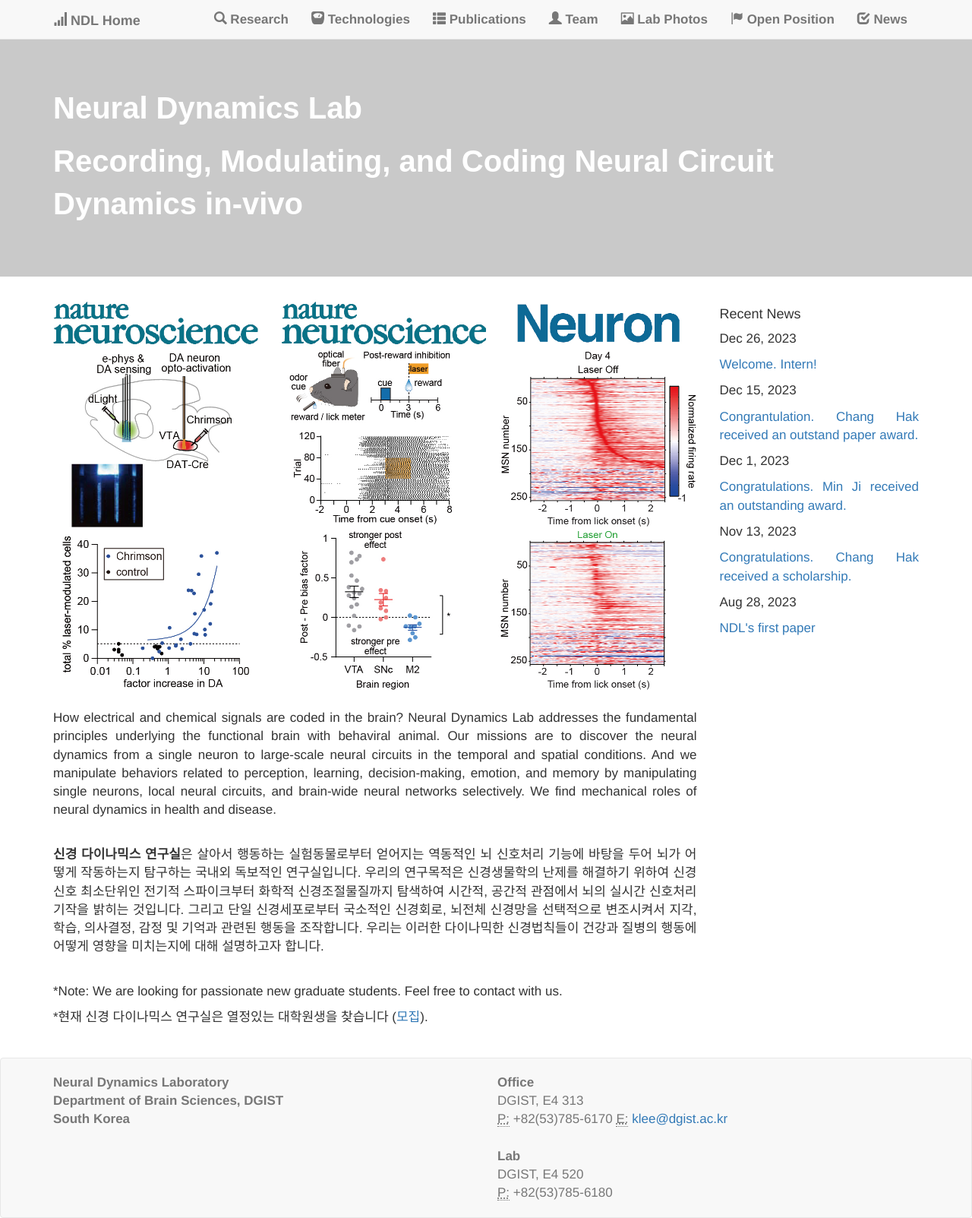
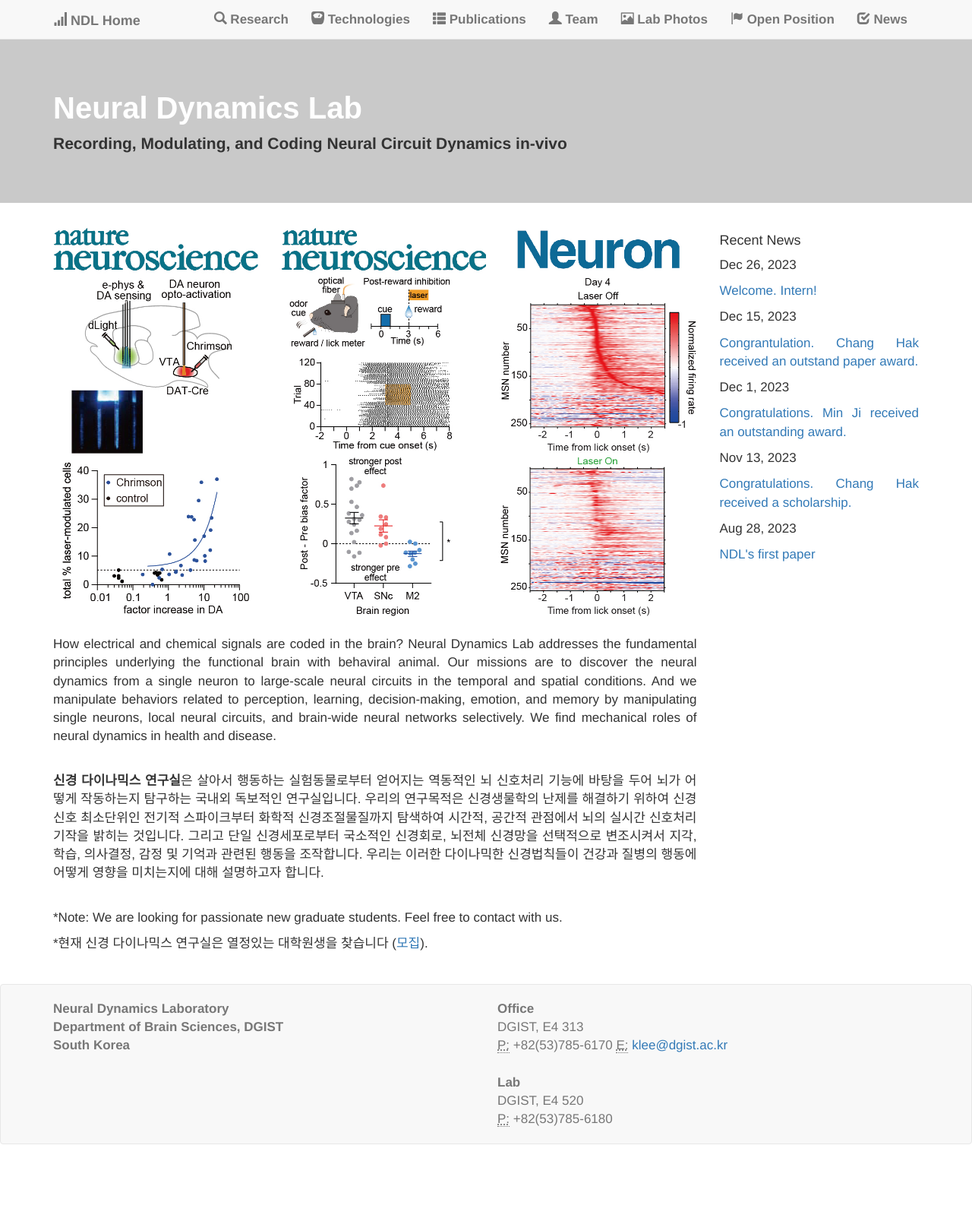
Before and after one commit to kleelab/kleelab.github.io, a Jekyll site: the page built from index.html, in a window 1280 px wide. Shown: the whole page at 76% size. Built offline with Jekyll 4.4.1, drawn with Linux system fonts in a browser that asks for light colours; nearby versions of some CDN libraries; a style sheet for code colours, icons or effects is not loaded; after the commit the page ends 1506 px from its top, so only the background shows below that.

Commit message:
Update home.html

```diff
--- a/_layouts/home.html
+++ b/_layouts/home.html
@@ -4,7 +4,7 @@ layout: default
 <div class="jumbotron">
   <div class="container">
     <h1><b>Neural Dynamics Lab</b></h1>
-    <h1 class="lead"><b>Recording, Modulating, and Coding Neural Circuit Dynamics in-vivo</b></p>
+    <p><b>Recording, Modulating, and Coding Neural Circuit Dynamics in-vivo</b></p>
   </div>
 </div>
 
```
